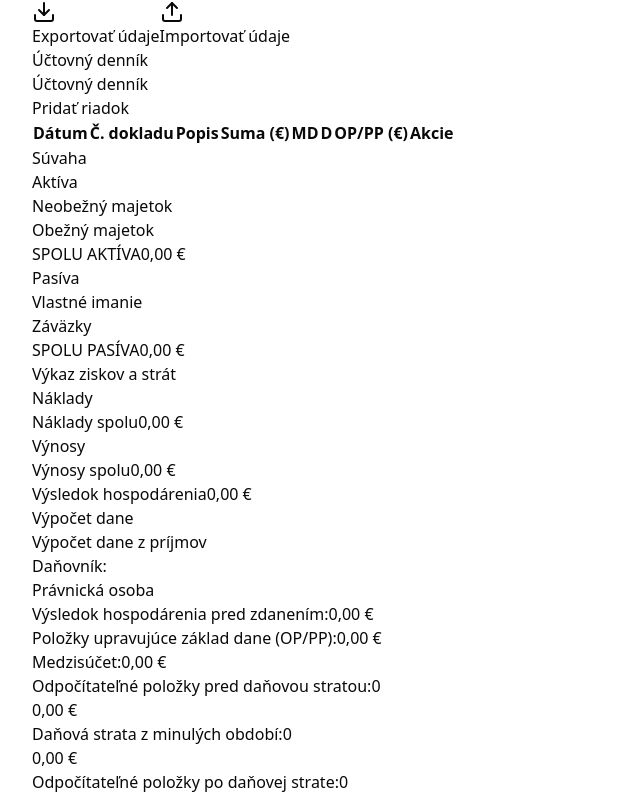
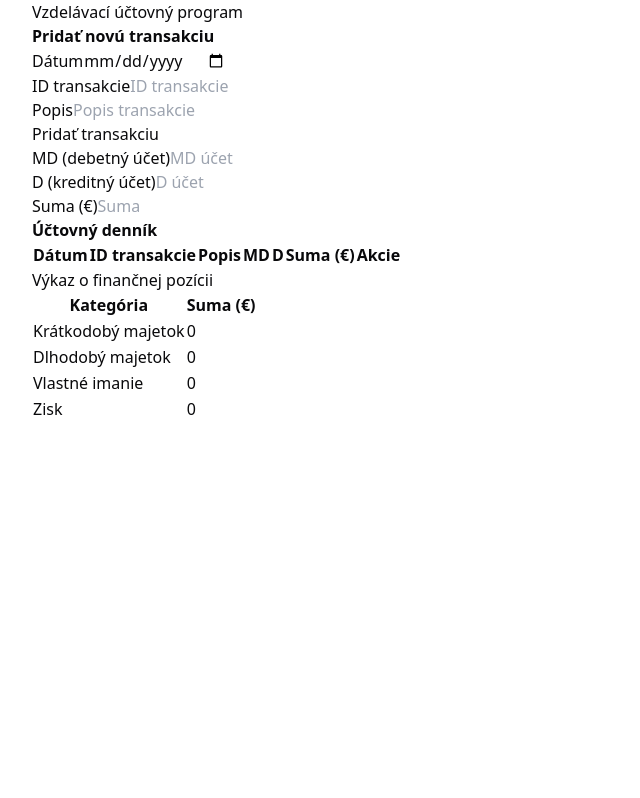
Before and after one commit to AntonMarci77/AEA, a Next.js app: page / in a window 1280 px wide. Shown: the top 798 px of the page, without its empty margins (0-640 px from the left). Built offline with nearby package versions, Linux system fonts and the light colour scheme.

Commit message:
Update index.js

```diff
--- a/pages/index.js
+++ b/pages/index.js
@@ -1,10 +1,143 @@
-import React from 'react';
-import AccountingApp from '../components/AccountingApp';
+import React, { useState } from "react";
 
 export default function Home() {
+  const [transactions, setTransactions] = useState([]);
+  const [financialPosition, setFinancialPosition] = useState({
+    assets: { current_assets: 0, non_current_assets: 0, total_assets: 0 },
+    equity_liabilities: {
+      equity: 0,
+      current_liabilities: 0,
+      non_current_liabilities: 0,
+      profit: 0,
+      total_equity_liabilities: 0,
+    },
+  });
+  const [incomeStatement, setIncomeStatement] = useState({
+    expenses: 0,
+    revenues: 0,
+    profit: 0,
+  });
+
   return (
-    <div className="container mx-auto p-4">
-      <AccountingApp />
+    <div className="container my-4">
+      <h1 className="text-center mb-4">Vzdelávací účtovný program</h1>
+
+      {/* Transaction Form Section */}
+      <div className="card mb-4">
+        <div className="card-header bg-primary text-white">
+          <strong>Pridať novú transakciu</strong>
+        </div>
+        <div className="card-body">
+          <form>
+            <div className="form-row">
+              <div className="form-group col-md-2">
+                <label htmlFor="date">Dátum</label>
+                <input type="date" id="date" name="date" required className="form-control" />
+              </div>
+              <div className="form-group col-md-3">
+                <label htmlFor="transaction_id">ID transakcie</label>
+                <input type="text" id="transaction_id" name="transaction_id" placeholder="ID transakcie" required className="form-control" />
+              </div>
+              <div className="form-group col-md-5">
+                <label htmlFor="description">Popis</label>
+                <input type="text" id="description" name="description" placeholder="Popis transakcie" required className="form-control" />
+              </div>
+              <div className="form-group col-md-2 d-flex align-items-end">
+                <button type="submit" className="btn btn-primary btn-block">Pridať transakciu</button>
+              </div>
+            </div>
+            <div className="form-row">
+              <div className="form-group col-md-3">
+                <label htmlFor="debit_account">MD (debetný účet)</label>
+                <input type="text" id="debit_account" name="debit_account" placeholder="MD účet" required className="form-control" />
+              </div>
+              <div className="form-group col-md-3">
+                <label htmlFor="credit_account">D (kreditný účet)</label>
+                <input type="text" id="credit_account" name="credit_account" placeholder="D účet" required className="form-control" />
+              </div>
+              <div className="form-group col-md-2">
+                <label htmlFor="amount">Suma (€)</label>
+                <input type="number" step="0.01" id="amount" name="amount" placeholder="Suma" required className="form-control" />
+              </div>
+            </div>
+          </form>
+        </div>
+      </div>
+
+      {/* Accounting Journal Section */}
+      <div className="card mb-4">
+        <div className="card-header bg-info text-white">
+          <strong>Účtovný denník</strong>
+        </div>
+        <div className="card-body">
+          <table className="table table-striped">
+            <thead>
+              <tr>
+                <th>Dátum</th>
+                <th>ID transakcie</th>
+                <th>Popis</th>
+                <th>MD</th>
+                <th>D</th>
+                <th>Suma (€)</th>
+                <th>Akcie</th>
+              </tr>
+            </thead>
+            <tbody>
+              {transactions.map((entry) => (
+                <tr key={entry.id}>
+                  <td>{entry.date}</td>
+                  <td>{entry.transaction_id}</td>
+                  <td>{entry.description}</td>
+                  <td>{entry.debit_account}</td>
+                  <td>{entry.credit_account}</td>
+                  <td>{entry.amount}</td>
+                  <td>
+                    <button className="btn btn-danger btn-sm">Zmazať</button>
+                    <button className="btn btn-warning btn-sm">Upraviť</button>
+                  </td>
+                </tr>
+              ))}
+            </tbody>
+          </table>
+        </div>
+      </div>
+
+      {/* Financial Statements Section */}
+      <div className="row">
+        <div className="col-md-6">
+          <div className="card mb-4">
+            <div className="card-header bg-secondary text-white">Výkaz o finančnej pozícii</div>
+            <div className="card-body">
+              <table className="table">
+                <thead>
+                  <tr>
+                    <th>Kategória</th>
+                    <th>Suma (€)</th>
+                  </tr>
+                </thead>
+                <tbody>
+                  <tr>
+                    <td>Krátkodobý majetok</td>
+                    <td>{financialPosition.assets.current_assets}</td>
+                  </tr>
+                  <tr>
+                    <td>Dlhodobý majetok</td>
+                    <td>{financialPosition.assets.non_current_assets}</td>
+                  </tr>
+                  <tr>
+                    <td>Vlastné imanie</td>
+                    <td>{financialPosition.equity_liabilities.equity}</td>
+                  </tr>
+                  <tr>
+                    <td>Zisk</td>
+                    <td>{incomeStatement.profit}</td>
+                  </tr>
+                </tbody>
+              </table>
+            </div>
+          </div>
+        </div>
+      </div>
     </div>
   );
 }
```
